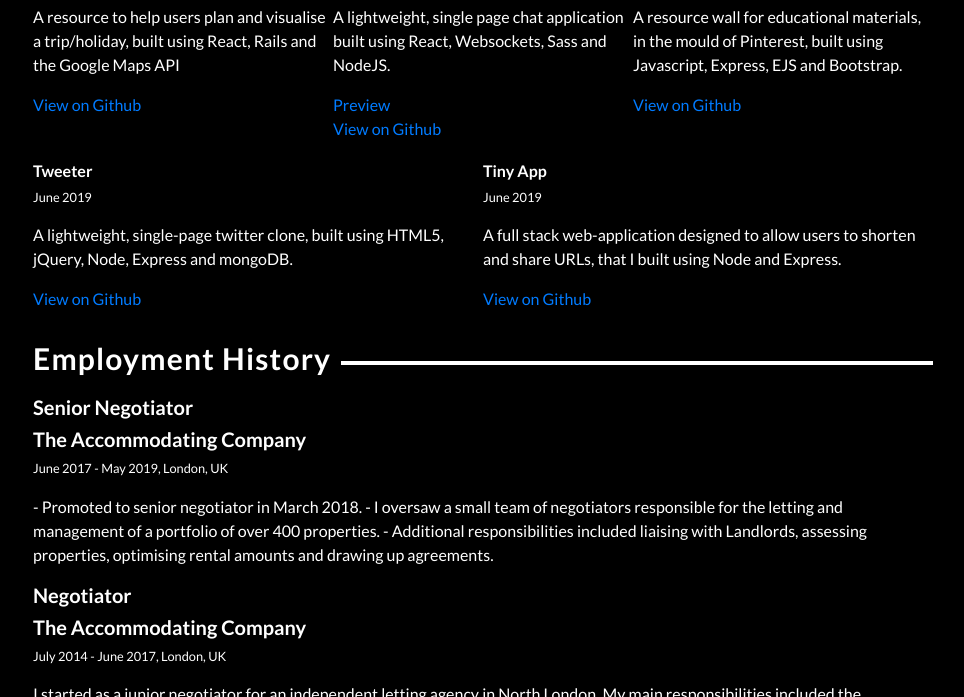
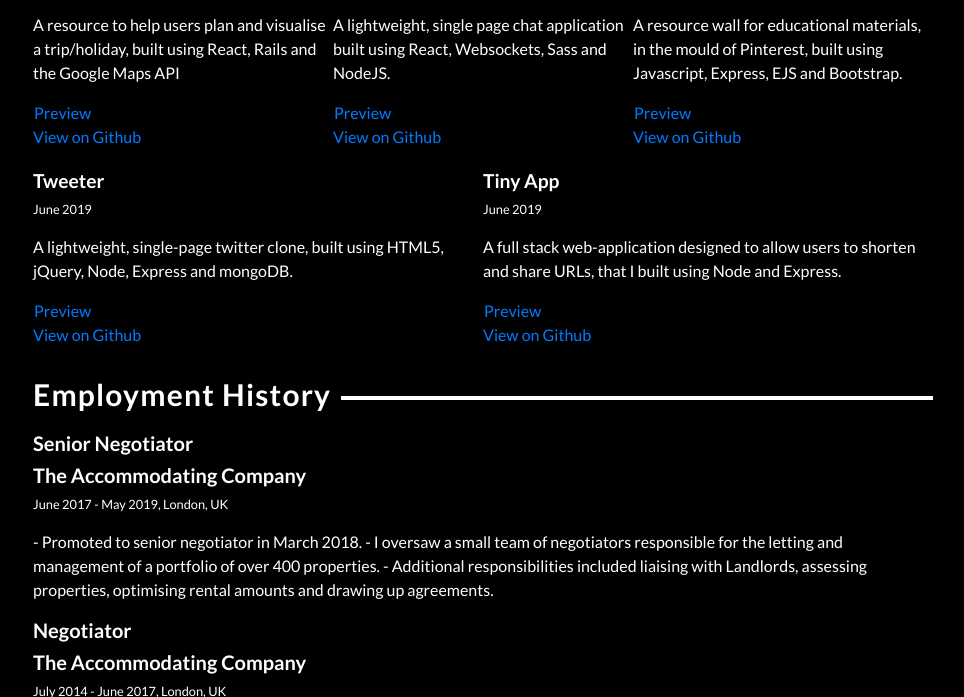
Before and after one commit to rsmsnot/rsmsnot.github.io, a plain HTML site: page index.html in a window 1280 px wide. Shown: the part 531-1228 px from the top of the page, without its empty margins (157-1121 px from the left). Drawn offline with nearby package versions, Linux system fonts and the light colour scheme.

Commit message:
added previews for all projects

```diff
--- a/index.html
+++ b/index.html
@@ -25,7 +25,7 @@
             <div class="title-card">
                 <h1>Ryan Sinnott</h1>
                 <h3>Web Developer</h3>
-                <p>After spending six years working in the property industry, I'm looking forward to putting my
+                <p>After spending five years working in the property industry, I'm looking forward to putting my
                     new-found passion for code into practice. Articulate, flexible and self-motivated, my main objective
                     is to expand my evergrowing skillset and forge a career in web development.</p>
                 <ul class="contact-info">
@@ -80,6 +80,10 @@
                     <p class="date">August 2019</p>
                     <p>A resource to help users plan and visualise a trip/holiday, built using React, Rails and the
                         Google Maps API </p>
+                        <div class="hover_img">
+                                <a href="#">Preview<span><img src="./preview-images-gifs/Wander.gif" alt="image"
+                                            height="500" /></span></a>
+                            </div>
                     <a href="https://github.com/hungrypc/trip-plan" target="_blank">View on Github</a>
                 </div>
 
@@ -88,7 +92,7 @@
                     <p class="date">July 2019</p>
                     <p>A lightweight, single page chat application built using React, Websockets, Sass and NodeJS.</p>
                     <div class="hover_img">
-                        <a href="#">Preview<span><img src="./preview-images-gifs/gif2.gif" alt="image"
+                        <a href="#">Preview<span><img src="./preview-images-gifs/chatty.gif" alt="image"
                                     height="500" /></span></a>
                     </div>
                     <a href="https://github.com/rsmsnot/chatty-app" target="_blank">View on Github</a>
@@ -100,6 +104,10 @@
                     <p>A resource wall for educational materials, in the mould of Pinterest, built using Javascript,
                         Express,
                         EJS and Bootstrap.</p>
+                        <div class="hover_img">
+                                <a href="#">Preview<span><img src="./preview-images-gifs/Nolan.png" alt="image"
+                                            height="500" /></span></a>
+                            </div>
                     <a href="https://github.com/sdsog/midterm-lighthouse" target="_blank">View on Github</a>
                 </div>
             </div>
@@ -110,6 +118,10 @@
                     <p class="date">June 2019</p>
                     <p>A lightweight, single-page twitter clone, built using HTML5, jQuery, Node, Express and mongoDB.
                     </p>
+                    <div class="hover_img">
+                            <a href="#">Preview<span><img src="./preview-images-gifs/tweeter.gif" alt="image"
+                                        height="500" /></span></a>
+                        </div>
                     <a href="https://github.com/rsmsnot/tweeter" target="_blank">View on Github</a>
                 </div>
 
@@ -120,6 +132,10 @@
                         using
                         Node
                         and Express.</p>
+                        <div class="hover_img">
+                                <a href="#">Preview<span><img src="./preview-images-gifs/Tiny-app.png" alt="image"
+                                            height="500" /></span></a>
+                            </div>
                     <a href="https://github.com/rsmsnot/Tinyapp-Project" target="_blank">View on Github</a>
                 </div>
             </div>
--- a/styles.css
+++ b/styles.css
@@ -83,6 +83,7 @@ h2.header {
 
   h6 {
     font-weight: bold !important;
+    font-size: 1.2em !important;
 }
 
 .date {
@@ -90,6 +91,29 @@ h2.header {
     font-size: 0.8em;
 }
 
-.hover_img a { position:relative; }
-.hover_img a span { position:absolute; display:none; z-index:99; }
-.hover_img a:hover span { display:block; }
+.hover_img a {
+    position:relative;
+    border: 1px solid black;
+}
+
+.hover_img a span {
+    /* position:absolute;
+    display:none;
+    z-index:99;
+    left:50%; */
+    /* -webkit-transform: translateX(-50%);
+    -ms-transform: translateX(-50%);
+    transform: translateX(-50%); */
+    position: fixed;
+   right: 15vw;
+   top: 15vh;
+   display: none;
+   max-width: 60vw;
+   z-index: 3;
+   max-height: 80vh;
+}
+
+
+.hover_img a:hover span {
+    display:block;
+}
```
Also changed, not shown: preview-images-gifs/Nolan.png (added), preview-images-gifs/Tiny-app.png (added), preview-images-gifs/tweeter.gif (added), 4 other files.
